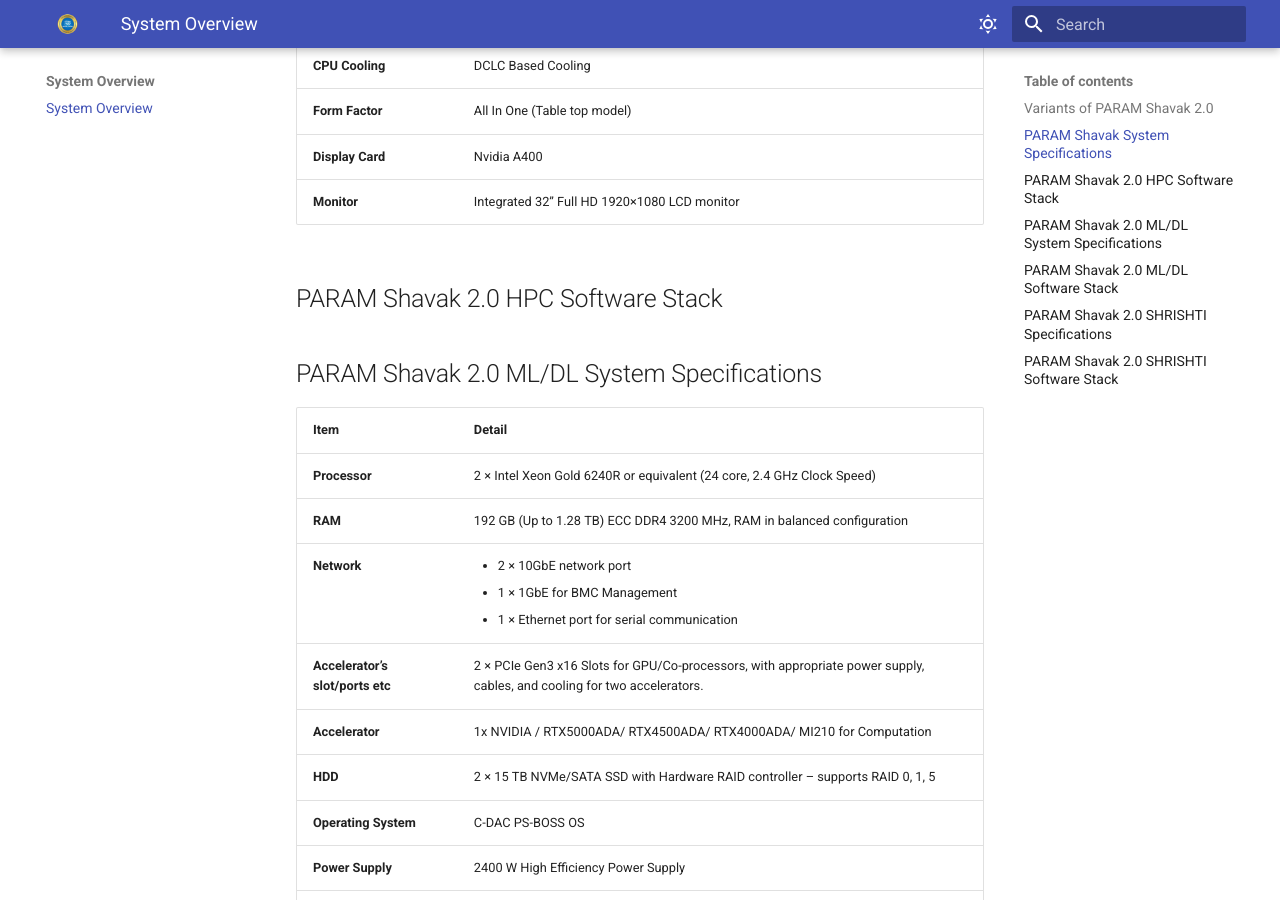
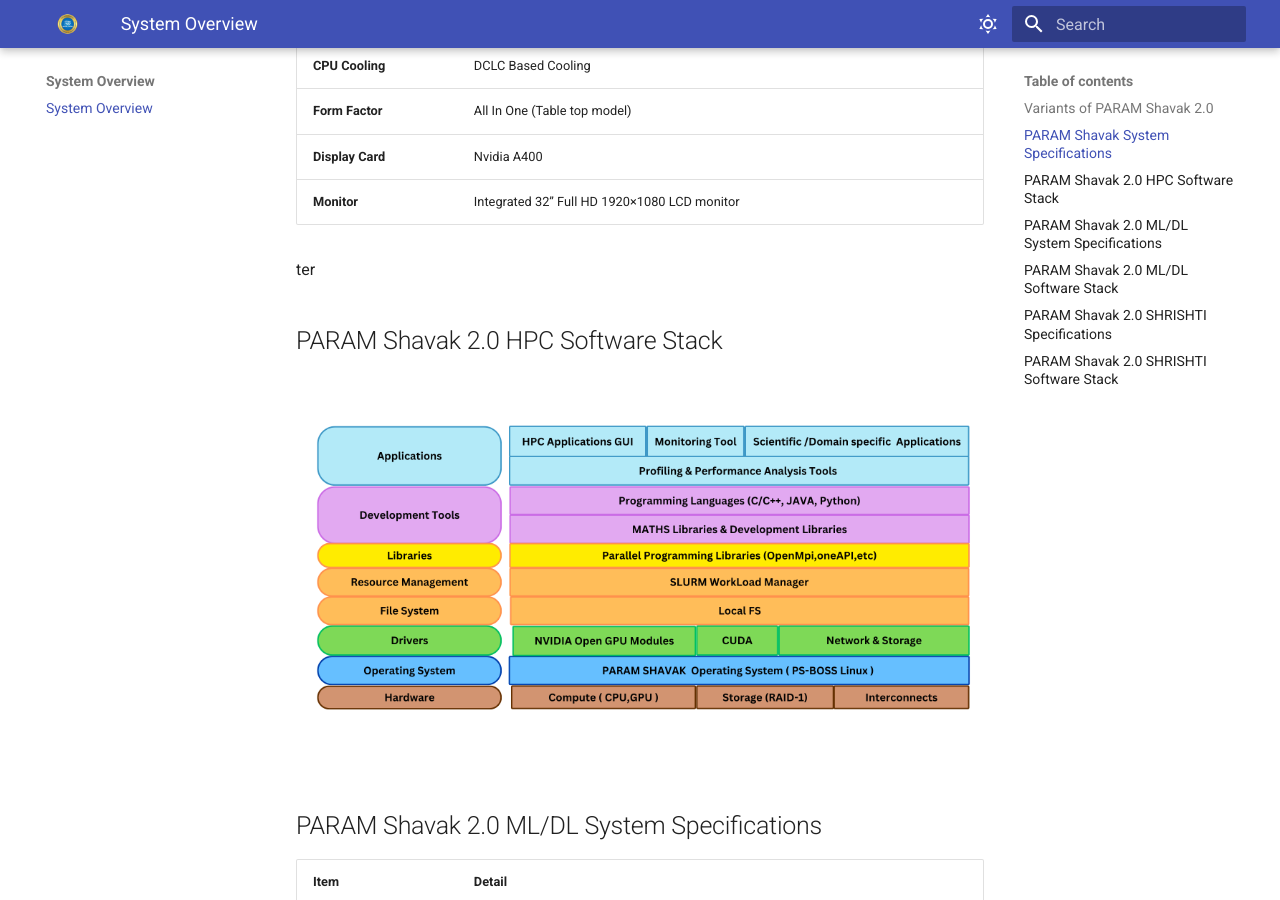
Before and after one commit to cdac-paramshavak/Paramshavak-UserManual, an MkDocs documentation site: the page built from docs/overview/system-overview.md, in a window 1280 px wide and 900 px high, scrolled down 1300 px. Built offline with MkDocs 1.6.1 and Material for MkDocs 9.7.7, drawn with Linux system fonts in a browser that asks for light colours.

Commit message:
Added software-stack-hpc

```diff
--- a/docs/overview/system-overview.md
+++ b/docs/overview/system-overview.md
@@ -86,12 +86,17 @@ Following section provides technical details about the PARAM Shavak  System.
     </tr>
   </tbody>
 </table>
-
+ter
 
 
 
 
 ## PARAM Shavak 2.0 HPC Software Stack
+
+![](../image/Softwarestack.png)
+
+
+
 
 
 ## PARAM Shavak 2.0 ML/DL System Specifications
```
Also changed, not shown: docs/image/Softwarestack.png (added).
